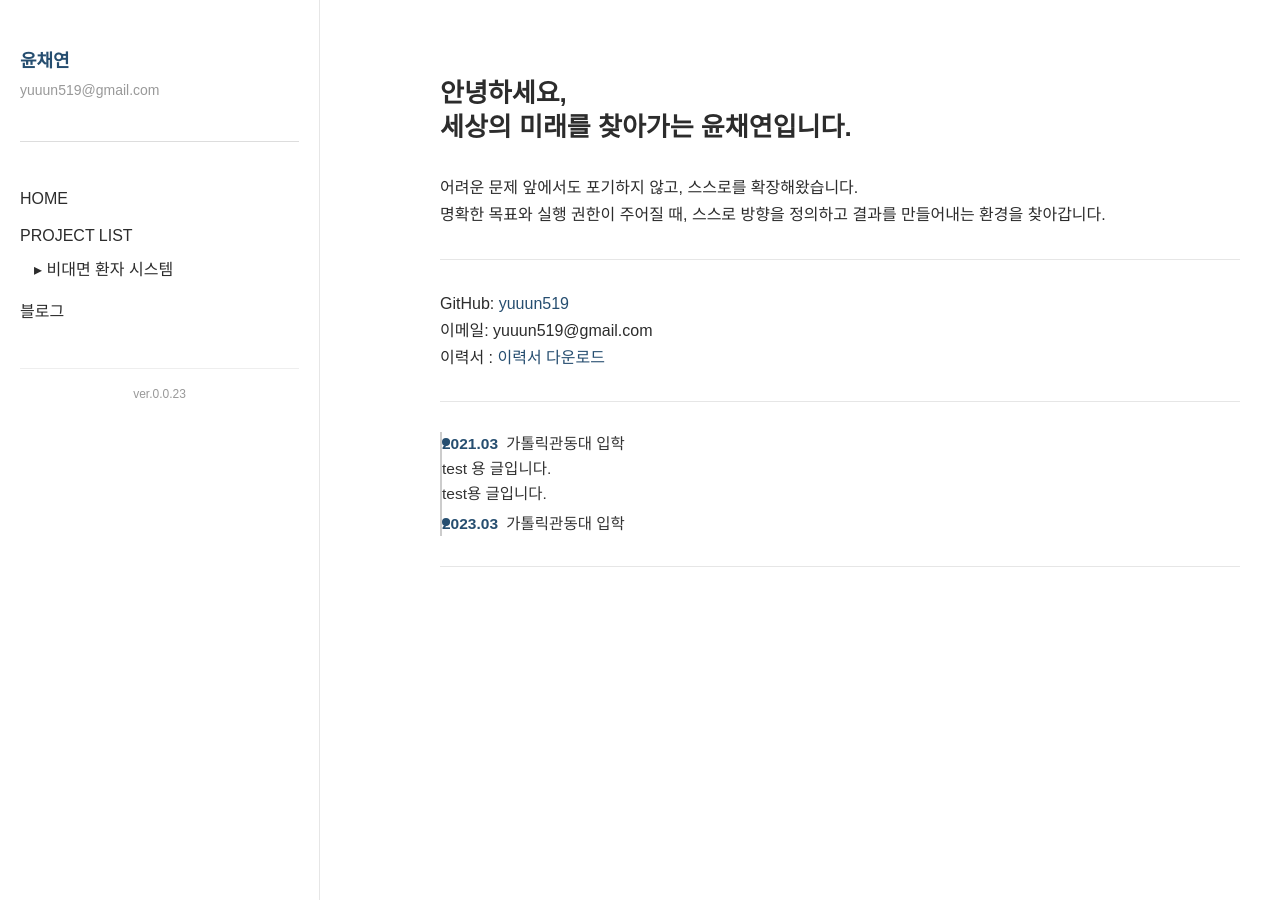
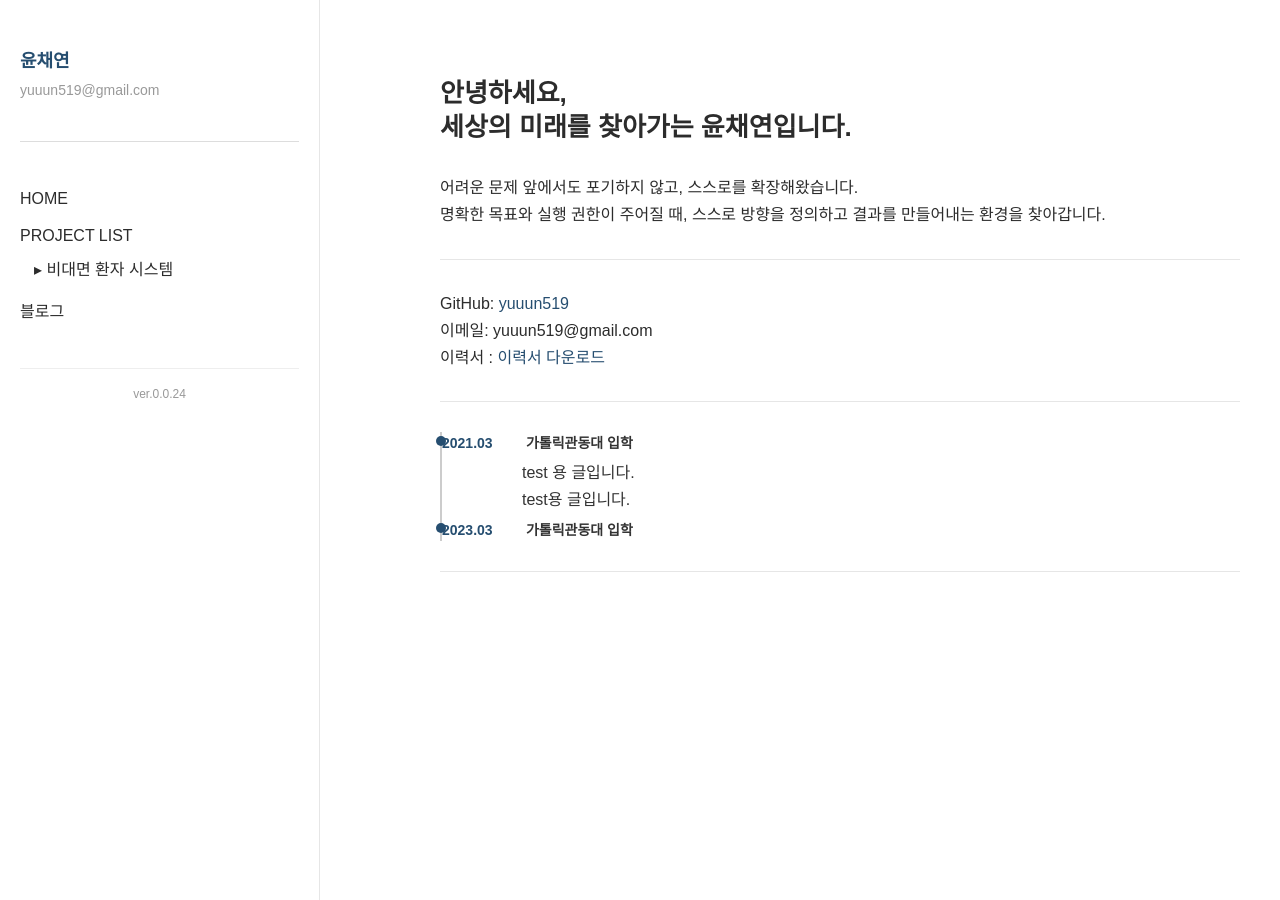
Before and after one commit to yuuun519/yuuun519.github.io, a Jekyll site: the page built from index.md, in a window 1280 px wide. Built offline with Jekyll 4.4.1, drawn with Linux system fonts in a browser that asks for light colours; some web fonts are replaced.

Commit message:
ver 0.0.24

```diff
--- a/_layouts/default.html
+++ b/_layouts/default.html
@@ -44,7 +44,7 @@
 
 <!-- sidebar-footer/ver -->
 <div class="sidebar-footer">
-  ver.0.0.23
+  ver.0.0.24
 </div>
     </aside>
 
--- a/assets/style.css
+++ b/assets/style.css
@@ -122,35 +122,49 @@ p {
 /* timeline*/
 .timeline {
   list-style: none;
-  padding-left: 20px;
+  padding-left: 0;
   margin: 0;
+  position: relative;
   border-left: 2px solid #ccc;
-  position: relative;
 }
 
 .timeline li {
   position: relative;
-  padding-left: 40px;
-  margin-bottom: 12px;
+  margin-bottom: 24px;
+  padding-left: 40px; /* 선과 텍스트 간격 확보 */
+}
+
+.timeline li::before {
+  content: '';
+  width: 10px;
+  height: 10px;
+  background-color: #264e70;
+  border-radius: 50%;
+  position: absolute;
+  left: -6px; /* 선 중앙에 원 배치 */
+  top: 4px;
+}
+
+.timeline-content {
   font-size: 14px;
   color: #333;
 }
 
-.timeline li::before {
-  content: '';
-  width: 8px;
-  height: 8px;
-  background-color: #264e70;
-  border-radius: 50%;
-  position: absolute;
-  left: 0;
-  top: 6px;
+.timeline-content .date {
+  font-weight: bold;
+  color: #264e70;
+  display: inline-block;
+  width: 80px; /* 날짜 고정 폭 */
 }
 
-.timeline .date {
+.timeline-content .title {
   font-weight: bold;
-  color: #264e70 ;
-  margin-right: 4px;
+}
+
+.timeline-content p {
+  margin: 4px 0 0 80px; /* 날짜 위치 맞춰서 들여쓰기 */
+  font-size: 14px;
+  line-height: 1.6;
 }
 
 
--- a/index.md
+++ b/index.md
@@ -18,11 +18,18 @@ GitHub: [yuuun519](https://github.com/yuuun519)
 ---
 
 <ul class="timeline">
-          <li><span class="date">2021.03</span> 가톨릭관동대 입학<br>
-							test 용 글입니다. <br>
-test용 글입니다.</li>
-
-          <li><span class="date">2023.03</span> 가톨릭관동대 입학</li>
-        </ul>
-
+  <li>
+    <div class="timeline-content">
+      <span class="date">2021.03</span>
+      <span class="title">가톨릭관동대 입학</span>
+      <p>test 용 글입니다.<br>test용 글입니다.</p>
+    </div>
+  </li>
+  <li>
+    <div class="timeline-content">
+      <span class="date">2023.03</span>
+      <span class="title">가톨릭관동대 입학</span>
+    </div>
+  </li>
+</ul>
 ---
```
